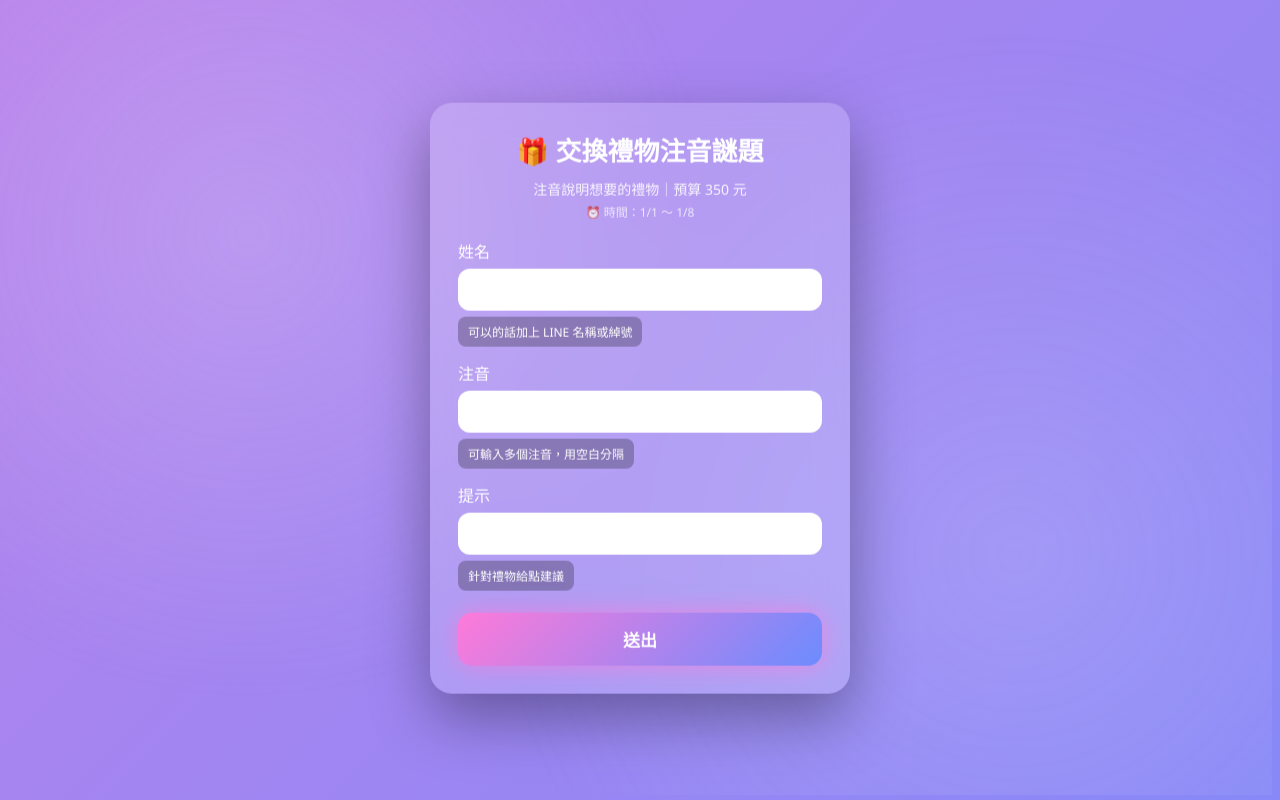
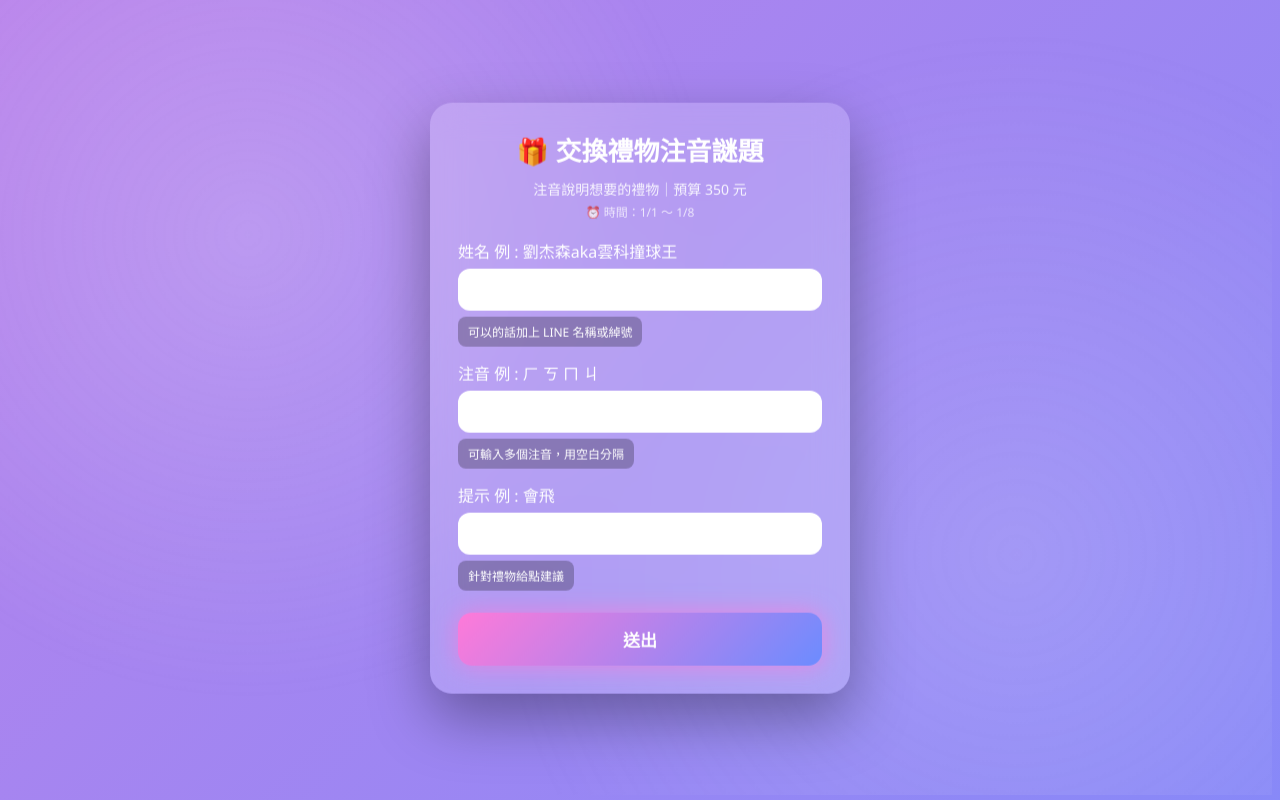
Before and after one commit to book31014-cmd/The-gift-of-statistics, a plain HTML site: page gift_form/index.html in a window 1280 px wide. Drawn offline with Linux system fonts and the light colour scheme.

Commit message:
Update index.html

```diff
--- a/gift_form/index.html
+++ b/gift_form/index.html
@@ -192,15 +192,15 @@ button{
       <span class="time">⏰ 時間：1/1 ～ 1/8</span>
     </div>
 
-    <label>姓名</label>
+    <label>姓名   例 : 劉杰森aka雲科撞球王</label>
     <input id="name">
     <div class="note">可以的話加上 LINE 名稱或綽號</div>
 
-    <label>注音</label>
+    <label>注音   例 : ㄏ ㄎ ㄇ ㄐ</label>
     <input id="zhuyin">
     <div class="note">可輸入多個注音，用空白分隔</div>
 
-    <label>提示</label>
+    <label>提示   例 : 會飛</label>
     <input id="hint">
     <div class="note">針對禮物給點建議</div>
 
```
